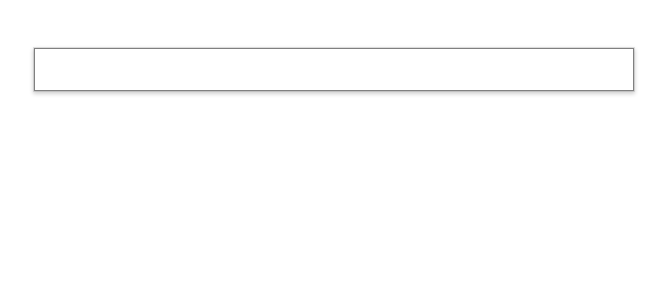
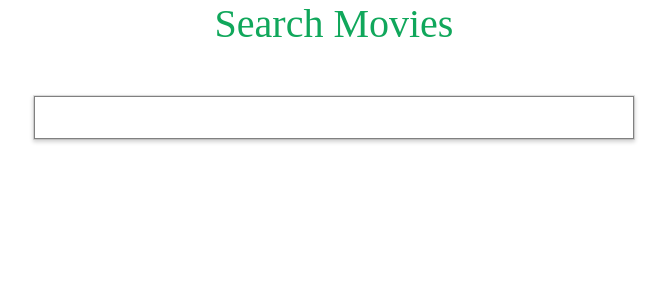
Before and after one commit to falgunpatel96/ReactTutorial4, a React (Create React App) app: page / in a window 1280 px wide. Shown: the top 300 px of the page, without its empty margins (306-973 px from the left). Built offline with nearby package versions, Linux system fonts and the light colour scheme.

Commit message:
Adding label

```diff
--- a/src/App.css
+++ b/src/App.css
@@ -13,6 +13,12 @@
   }
 }
 
+.label {
+  display: flex;
+  flex-direction: column;
+  font-family: "Times New Roman", Times, serif;
+  color: rgb(16, 167, 91);
+}
 .App-header {
   background-color: #282c34;
   min-height: 100vh;
--- a/src/App.js
+++ b/src/App.js
@@ -1,19 +1,24 @@
-import React from 'react';
-import logo from './logo.svg';
-import './App.css';
-import AutoCompleteText from './AutoCompleteText';
-import friends from './friends'
-import MovieInfo from './MovieInfo'
-import { BrowserRouter as Router, Switch, Route } from 'react-router-dom'
+import React from "react";
+import logo from "./logo.svg";
+import "./App.css";
+import AutoCompleteText from "./AutoCompleteText";
+import friends from "./friends";
+import MovieInfo from "./MovieInfo";
+import { BrowserRouter as Router, Switch, Route } from "react-router-dom";
 
 function Main() {
   return (
     <div className="App">
+      <div>
+        <h1>
+          <span class="label label-default">Search Movies</span>
+        </h1>
+      </div>
       <div className="App-Component">
         <AutoCompleteText items={friends} />
       </div>
     </div>
-  )
+  );
 }
 
 function App() {
@@ -22,8 +27,6 @@ function App() {
       <Route path="/movie-info/:show_id" exact component={MovieInfo} />
       <Route path="/" exact component={Main} />
     </Router>
-
-
   );
 }
 
```
